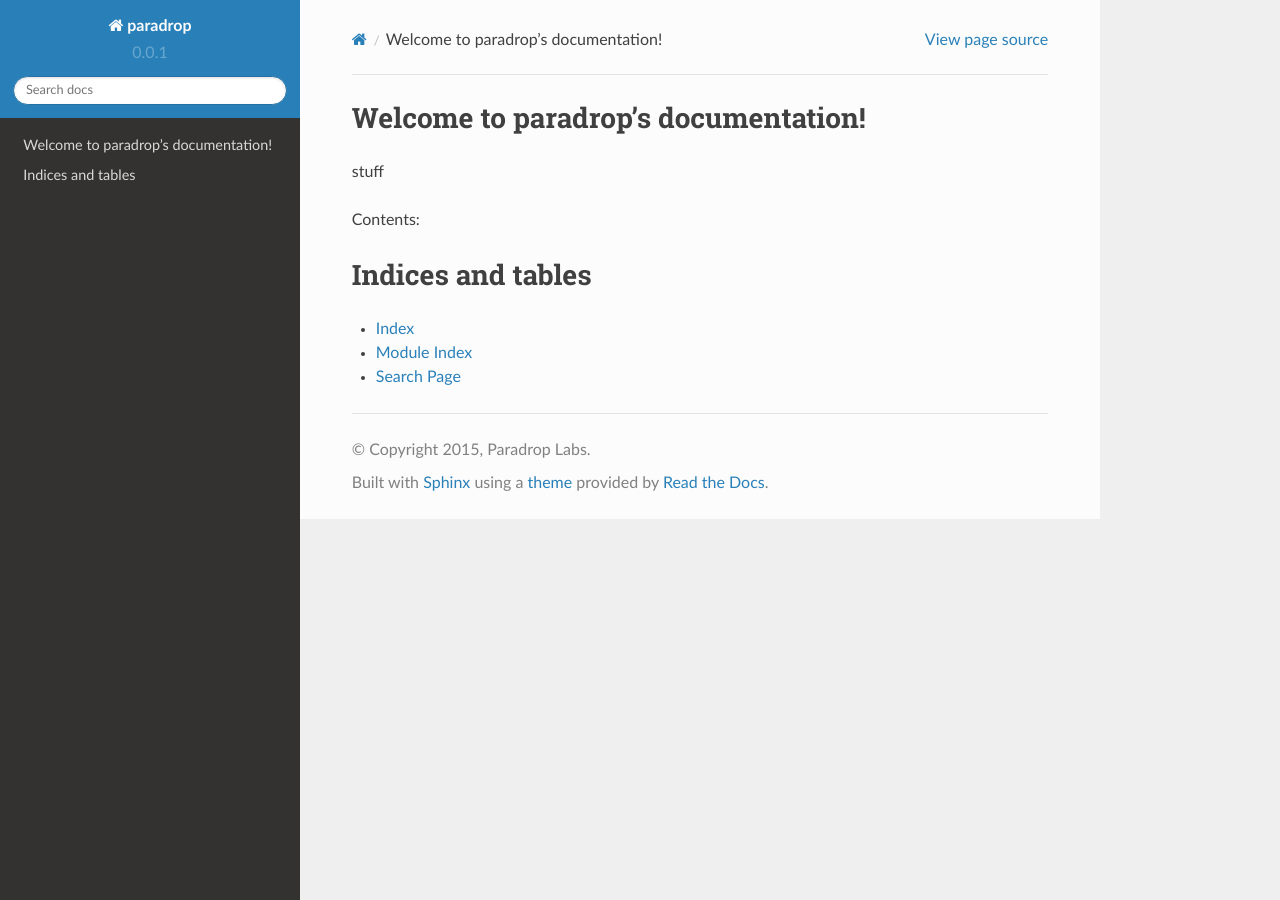
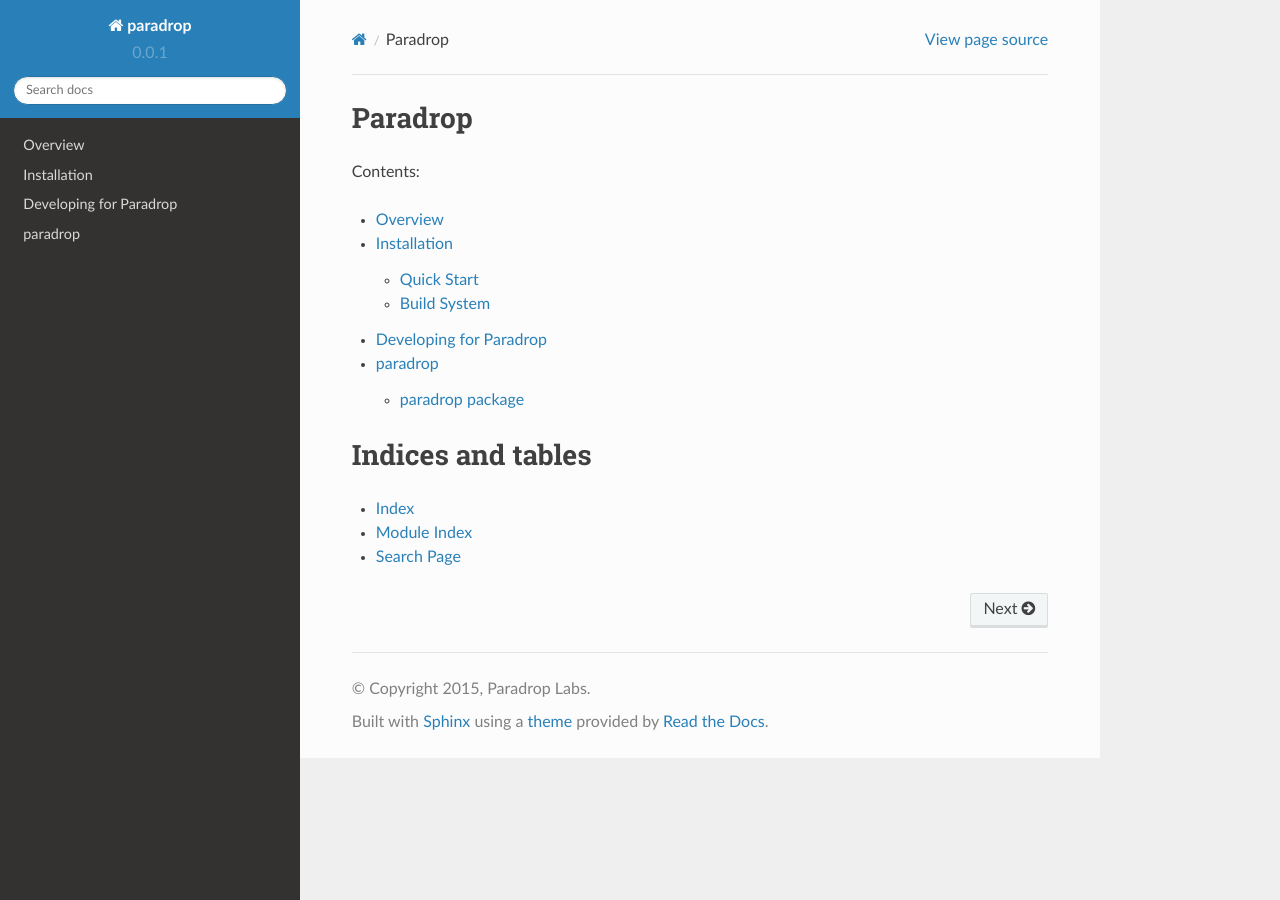
Before and after one commit to ParadropLabs/Paradrop, a Sphinx documentation site: the page built from docs/index.rst, in a window 1280 px wide. Built offline with Sphinx 7.4.7 and the Read the Docs theme 2.0.0, drawn with Linux system fonts in a browser that asks for light colours.

Commit message:
stabilized sphinx, starting on populating docs

```diff
--- /dev/null
+++ b/docs/build system.rst
@@ -0,0 +1,2 @@
+Build System
+====================================
--- a/docs/conf.py
+++ b/docs/conf.py
@@ -19,7 +19,9 @@
 # If extensions (or modules to document with autodoc) are in another directory,
 # add these directories to sys.path here. If the directory is relative to the
 # documentation root, use os.path.abspath to make it absolute, like shown here.
-#sys.path.insert(0, os.path.abspath('.'))
+path = os.path.abspath('../paradrop/paradrop')
+print path
+sys.path.insert(0, os.path.abspath('../paradrop/'))
 
 # -- General configuration ------------------------------------------------
 
--- /dev/null
+++ b/docs/developing for paradrop.rst
@@ -0,0 +1,2 @@
+Developing for Paradrop
+====================================
--- a/docs/index.rst
+++ b/docs/index.rst
@@ -3,15 +3,18 @@
    You can adapt this file completely to your liking, but it should at least
    contain the root `toctree` directive.
 
-Welcome to paradrop's documentation!
+Paradrop
 ====================================
-
-stuff
 
 Contents:
 
 .. toctree::
    :maxdepth: 2
+
+   overview
+   installation
+   developing for paradrop
+   modules
 
 
 
--- /dev/null
+++ b/docs/installation.rst
@@ -0,0 +1,10 @@
+Installation
+====================================
+
+Contents:
+
+.. toctree::
+   :maxdepth: 2
+
+   quickstart
+   build system
--- /dev/null
+++ b/docs/overview.rst
@@ -0,0 +1,2 @@
+Overview
+====================================
--- /dev/null
+++ b/docs/quickstart.rst
@@ -0,0 +1,2 @@
+Quick Start
+====================================
```
Also changed, not shown: README.md (+1 -1 lines), docs/modules.rst (added, +7 -0 lines), docs/paradrop.frontend.rst (added, +18 -0 lines), docs/paradrop.rst (added, +25 -0 lines), 7 other files.
